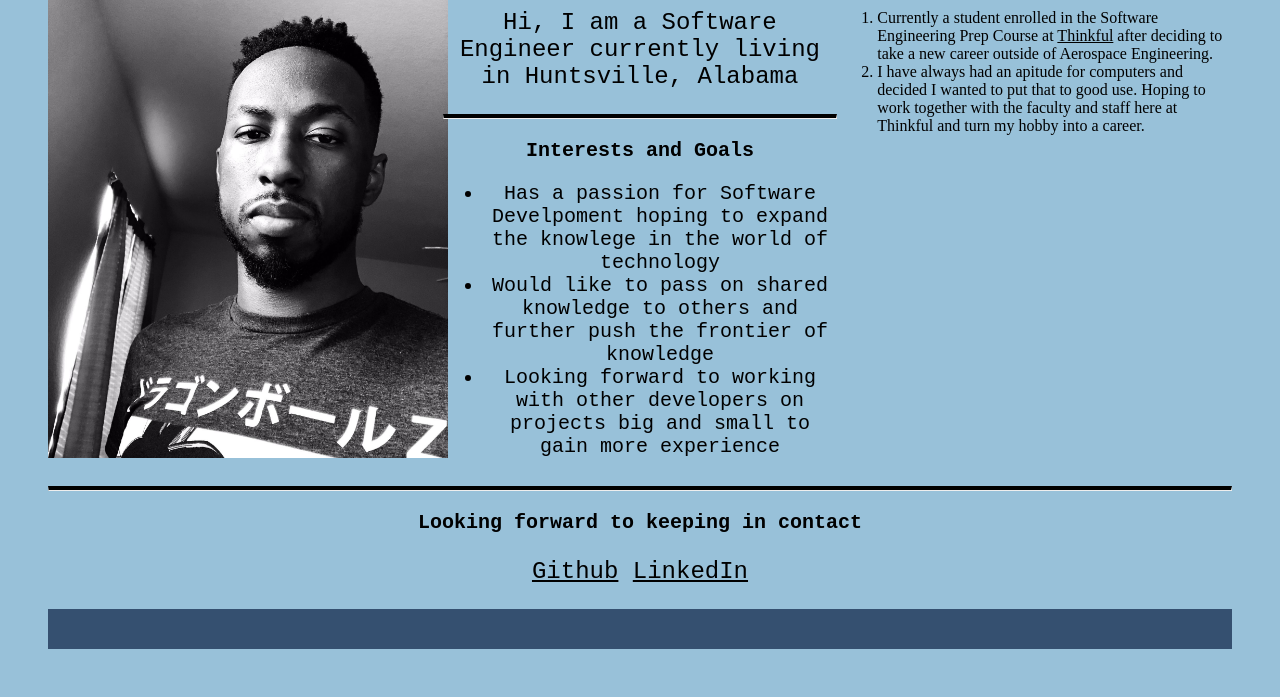
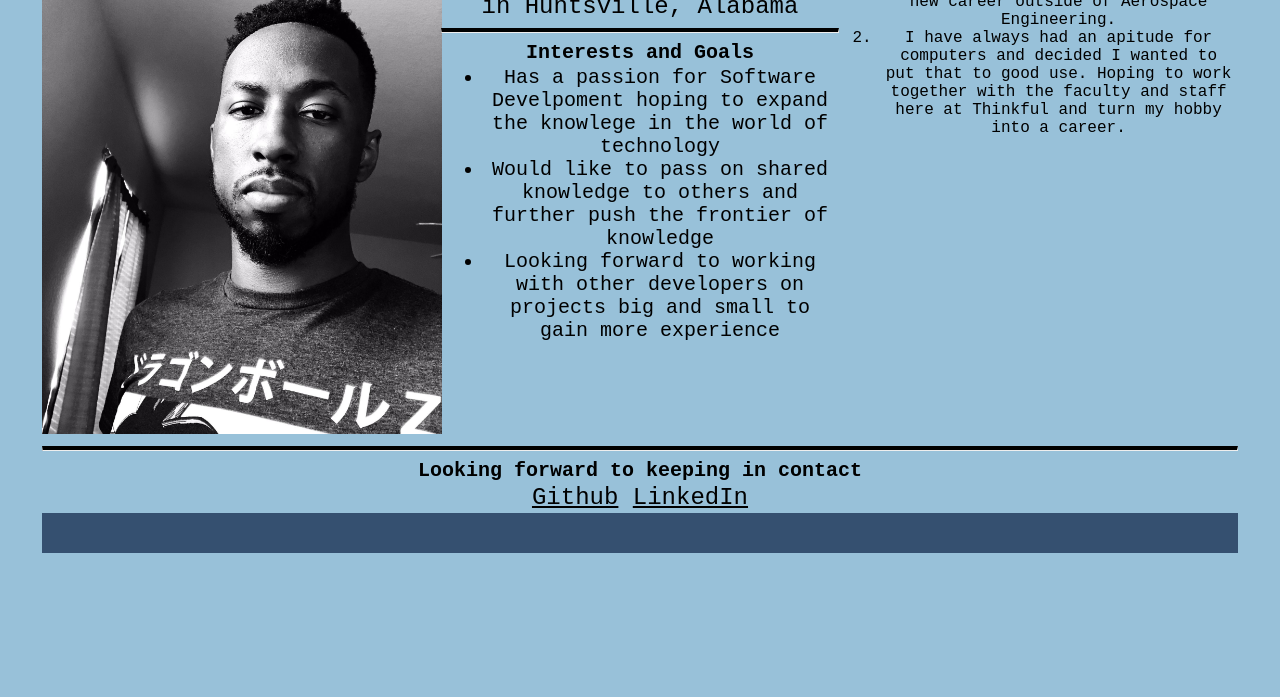
Before and after one commit to jntrvnce/Portfolio, a plain HTML site: page index.html in a window 1280 px wide. Shown: the part 362-1059 px from the top of the page. After the commit the page ends 957 px from the top, so only its background shows below. Drawn offline with Linux system fonts and the light colour scheme; a script that the page names is missing.

Commit message:
Add files via upload

```diff
--- a/style.css
+++ b/style.css
@@ -1,12 +1,14 @@
 body {
   background-color: #98C1D9;
   padding: 40px;
+  margin: 2px;
 }
 /* applying CSS elements to multiple groups*/
-.header, h2, p, h3, ul {
+.header, h2, p, h3, ul, ol {
   height: auto;
   font-family: 'Courier New', Courier, monospace;
-  text-align: center
+  text-align: center;
+  margin: 2px;
 
 }
 /* changing the hr element*/
```
Also changed, not shown: index.html (+3 -1 lines).
